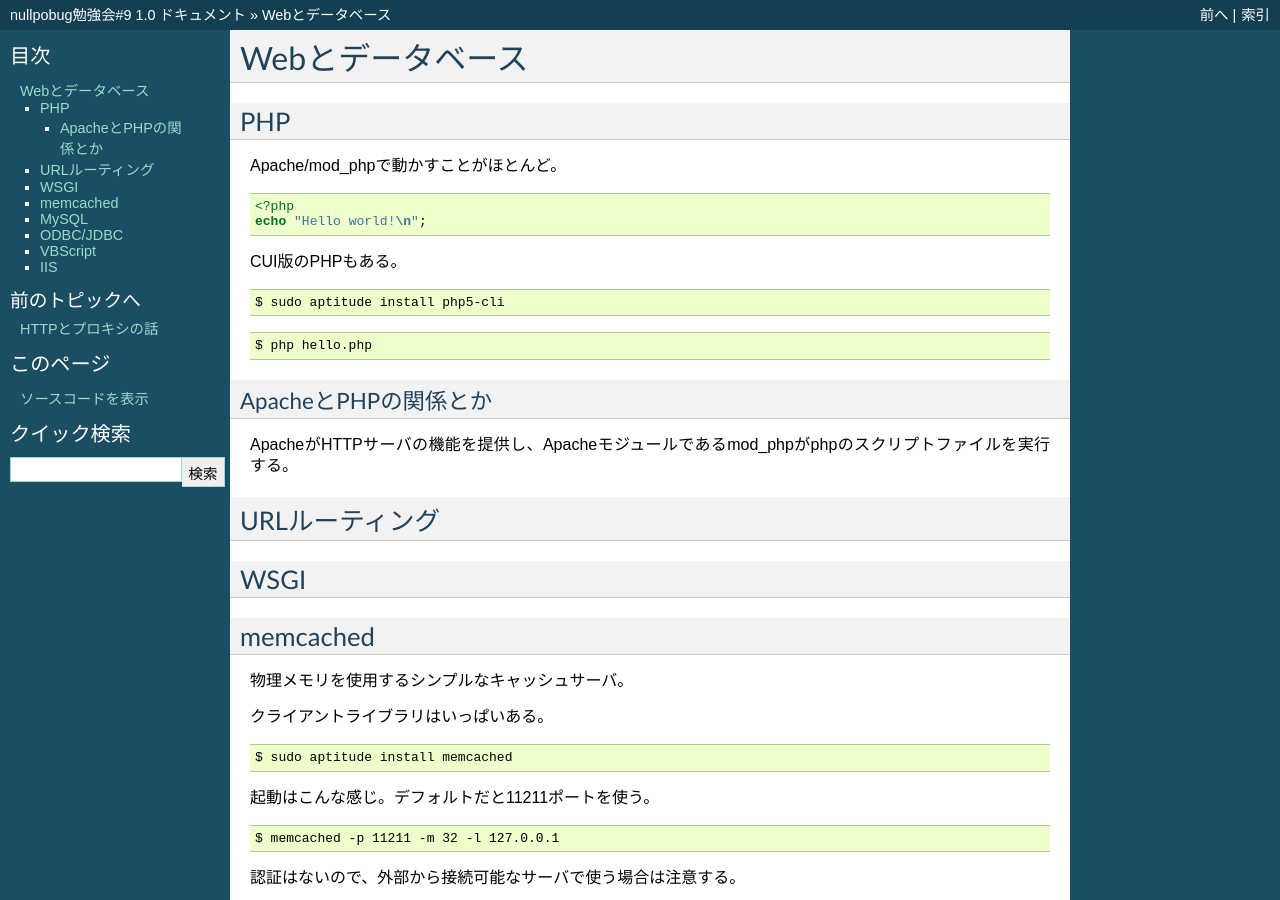
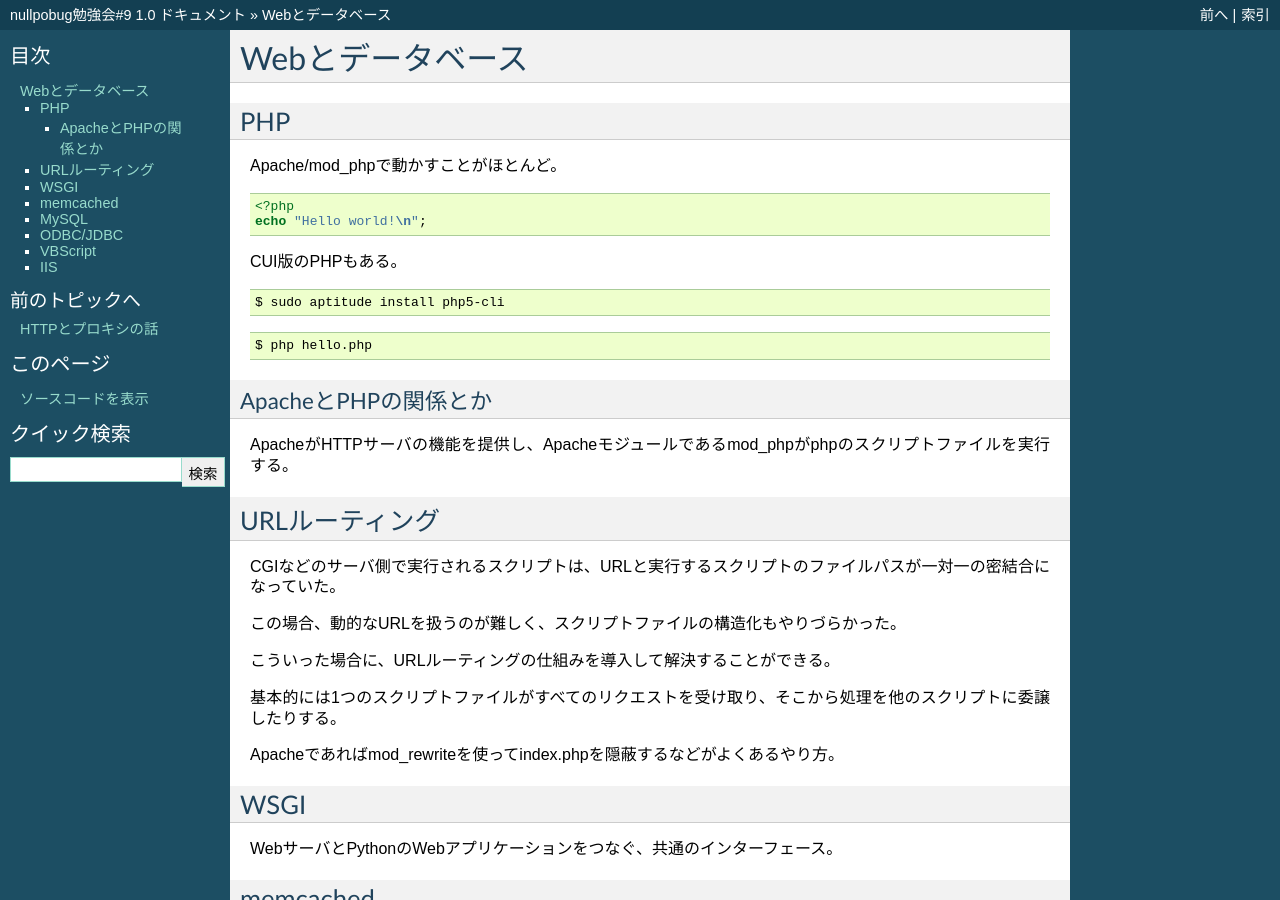
Before and after one commit to tokibito/nullpobug-study-9, a Sphinx documentation site: the page built from docs/web_and_database.rst, in a window 1280 px wide and 900 px high. Built offline with Sphinx 7.4.7, drawn with Linux system fonts in a browser that asks for light colours.

Commit message:
URLルーティングの話を少し書いた

```diff
--- a/docs/web_and_database.rst
+++ b/docs/web_and_database.rst
@@ -30,8 +30,20 @@ ApacheがHTTPサーバの機能を提供し、Apacheモジュールであるmod_
 URLルーティング
 ===============
 
+CGIなどのサーバ側で実行されるスクリプトは、URLと実行するスクリプトのファイルパスが一対一の密結合になっていた。
+
+この場合、動的なURLを扱うのが難しく、スクリプトファイルの構造化もやりづらかった。
+
+こういった場合に、URLルーティングの仕組みを導入して解決することができる。
+
+基本的には1つのスクリプトファイルがすべてのリクエストを受け取り、そこから処理を他のスクリプトに委譲したりする。
+
+Apacheであればmod_rewriteを使ってindex.phpを隠蔽するなどがよくあるやり方。
+
 WSGI
 ====
+
+WebサーバとPythonのWebアプリケーションをつなぐ、共通のインターフェース。
 
 memcached
 =========
```
